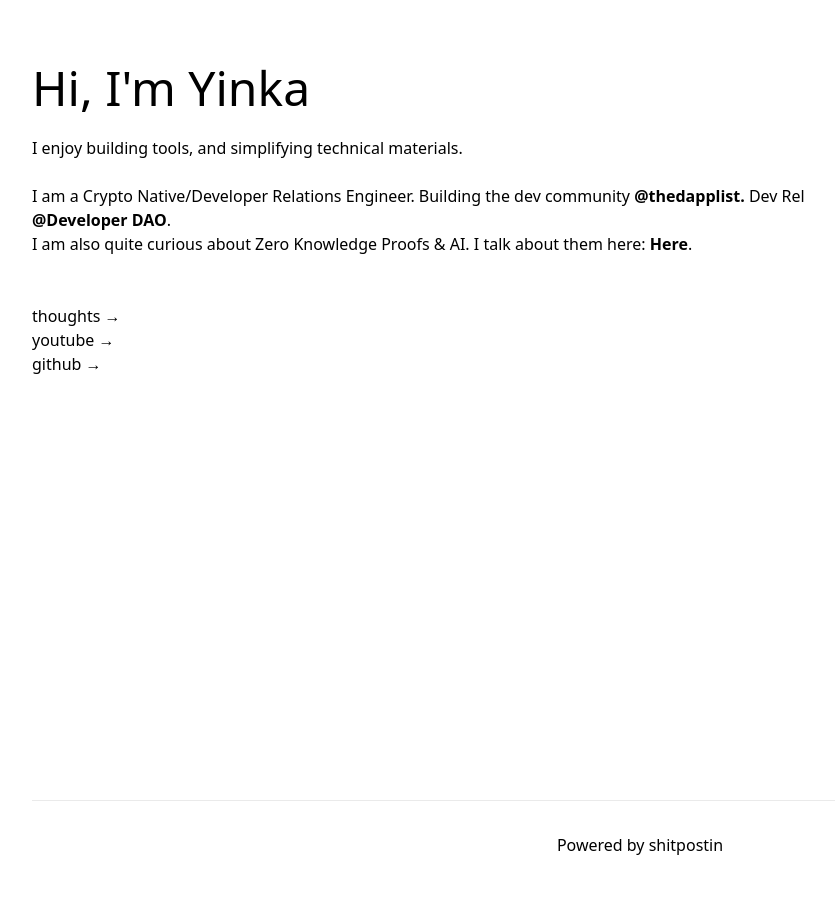
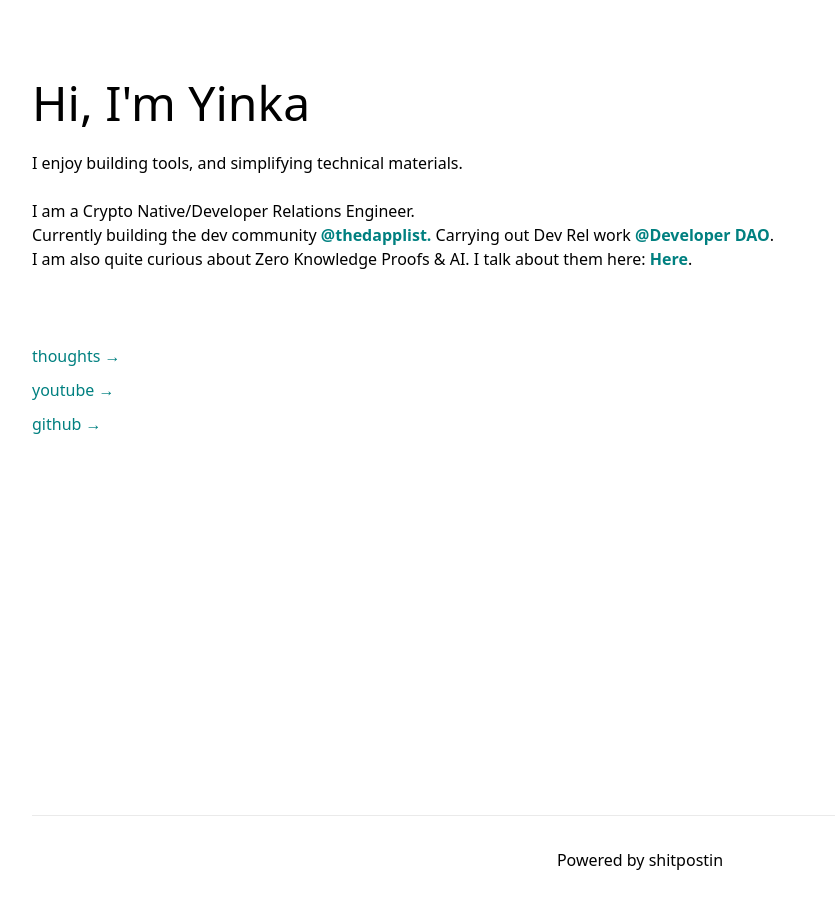
Before and after one commit to geniusyinka/yinka.lol, a Next.js app: page / in a window 1280 px wide. Shown: the whole page, without its empty margins (0-835 px from the left). Built offline with nearby package versions, Linux system fonts and the light colour scheme.

Commit message:
looking steezyyy

```diff
--- a/pages/index.tsx
+++ b/pages/index.tsx
@@ -14,30 +14,42 @@ const Home: NextPage = () => {
         <link rel="icon" href="/favicon.ico" />
       </Head>
 
+      <div className='links inline'>
+
       <main className={styles.main}>
         <h1 className=" text-5xl">Hi, I'm Yinka</h1>
         <br />
         <p>I enjoy building tools, and simplifying technical materials. </p>
         <br />
-
+        {/* <h1 className=" text-3xl">Work</h1>
+        <br />
+        <ul>
+        <li>
+        Dev Rel
+        </li>
+      </ul> */}
         <p>
-          I am a Crypto Native/Developer Relations Engineer. Building the dev
+          I am a Crypto Native/Developer Relations Engineer. <br />
+          Currently building the dev
           community{" "}
           <a
             href="https://twitter.com/thedapplist"
             target="_blank"
             rel="noopener noreferrer"
-          >
-            <b>@thedapplist.</b></a> Dev Rel <a
+            className='urls'
+
+            >
+            <b>@thedapplist.</b></a> Carrying out Dev Rel work <a
               href="https://twitter.com/developer_DAO"
               target="_blank"
               rel="noopener noreferrer"
-            > <b>@Developer DAO</b></a>.
+              className='urls'
+              > <b>@Developer DAO</b></a>.
 
 
           <br />I am also quite curious about Zero Knowledge Proofs & AI. I talk
           about them here:{" "}
-          <a href="https://www.youtube.com/@geniusyinka">
+          <a href="https://www.youtube.com/@geniusyinka" >
             <b>Here</b>
           </a>
           .
@@ -45,7 +57,7 @@ const Home: NextPage = () => {
         <br />
         <br />
 
-        <div className=" box items-center">
+        <div className=" box links items-start">
           {/* <a href="/thoughts"
             rel="noopener noreferrer"
             className={styles.card}>
@@ -53,7 +65,7 @@ const Home: NextPage = () => {
           </a> */}
 
           <Link href="/thoughts">
-            <a rel="noopener noreferrer" className="">
+            <a rel="noopener noreferrer" className='urls'>
               <h2>thoughts &rarr;</h2>
             </a>
           </Link>
@@ -67,15 +79,17 @@ const Home: NextPage = () => {
             href="https://youtube.com/wilsonoshidipe"
             target="_blank"
             rel="noopener noreferrer"
-          >
+            className='urls'
+            >
             <h2>youtube &rarr;</h2>
           </a>
 
-          <a href="https://github.com/yunggenius/yinka.lol" className="">
+          <a href="https://github.com/yunggenius/yinka.lol" className='urls' >
             <h2>github &rarr;</h2>
           </a>
         </div>
       </main>
+            </div>
 
       <footer className={styles.footer}>Powered by shitpostin</footer>
     </div>
--- a/styles/globals.css
+++ b/styles/globals.css
@@ -15,8 +15,11 @@
     margin-top: 15px;
     text-align: left;
     display: flex;
+    flex-direction: column;
+}
+
+.links a {
     color: teal;
-    flex-direction: column;
 }
 
 .urls{
```
